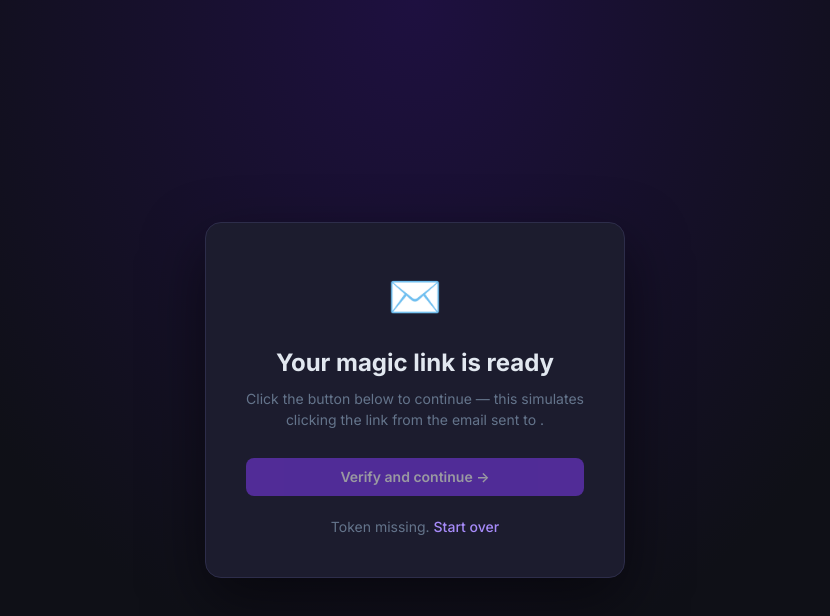
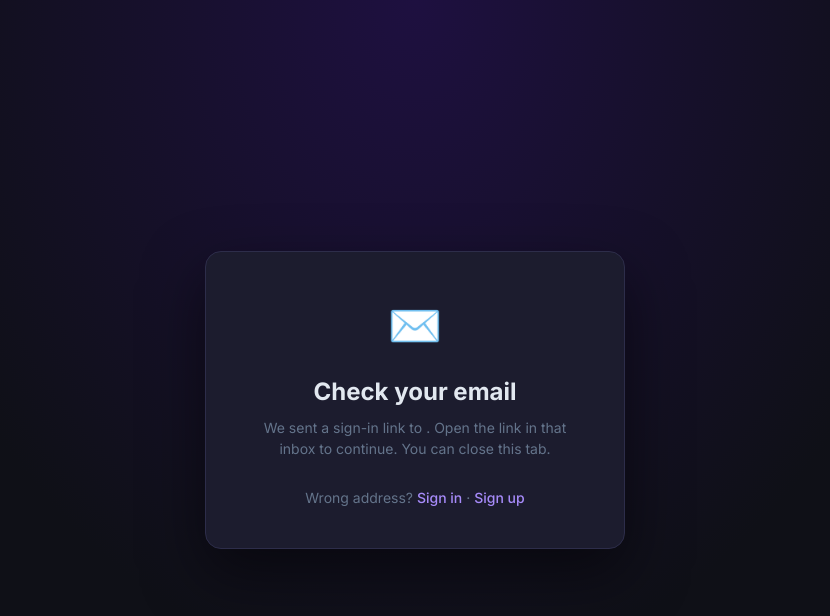
Before and after one commit to SrujanaPonduri/CS-3354.002---Team-1---Paymates-, a React (Vite) app in the folder paymates/frontend/: page /magic-link-sent in a window 1280 px wide. Shown: the top 616 px of the page, without its empty margins (225-1055 px from the left). Built offline with nearby package versions, Linux system fonts and the light colour scheme.

Commit message:
feat: enhance MagicLink flow with improved state handling and new route

```diff
--- a/paymates/frontend/src/App.jsx
+++ b/paymates/frontend/src/App.jsx
@@ -10,6 +10,7 @@ import RequireAuth from './components/RequireAuth.jsx';
 import SignUpPage from './pages/SignUpPage.jsx';
 import LoginPage from './pages/LoginPage.jsx';
 import MagicLinkSentPage from './pages/MagicLinkSentPage.jsx';
+import MagicLinkPage from './pages/MagicLinkPage.jsx';
 import AccountSetupPage from './pages/AccountSetupPage.jsx';
 import HomesPage from './pages/HomesPage.jsx';
 import CreateHomePage from './pages/CreateHomePage.jsx';
@@ -29,6 +30,7 @@ export default function App() {
       <Route path="/signup" element={<SignUpPage />} />
       <Route path="/login" element={<LoginPage />} />
       <Route path="/magic-link-sent" element={<MagicLinkSentPage />} />
+      <Route path="/magic-link" element={<MagicLinkPage />} />
       <Route path="/account-setup" element={<AccountSetupPage />} />
 
       {/* ── Protected routes (RequireAuth redirects to /login if no user) ── */}
--- a/paymates/frontend/src/pages/LoginPage.jsx
+++ b/paymates/frontend/src/pages/LoginPage.jsx
@@ -26,9 +26,9 @@ export default function LoginPage() {
       // If not found → 404.
       const res = await client.post('/auth/login', { email: email.trim() });
 
-      // Pass both token and the typed email to MagicLinkSentPage via
-      // location.state (not query params — keeps the URL clean).
-      navigate('/magic-link-sent', { state: { token: res.data.token, email } });
+      const nextState = { email: email.trim() };
+      if (res.data.token) nextState.token = res.data.token;
+      navigate('/magic-link-sent', { state: nextState });
     } catch (err) {
       if (err.response?.status === 404) {
         // Email not in DB — guide the user to sign up.
--- a/paymates/frontend/src/pages/MagicLinkSentPage.jsx
+++ b/paymates/frontend/src/pages/MagicLinkSentPage.jsx
@@ -4,9 +4,9 @@
 
 import React, { useState } from 'react';
 import { useLocation, useNavigate, Link } from 'react-router-dom';
-import client from '../api/client.js';
 import { useHome } from '../context/HomeContext.jsx';
 import ErrorBanner from '../components/ErrorBanner.jsx';
+import { verifyMagicLinkAndRoute } from '../auth/magicLinkVerify.js';
 
 export default function MagicLinkSentPage() {
   const { state }          = useLocation();
@@ -21,18 +21,7 @@ export default function MagicLinkSentPage() {
     setError('');
     setLoading(true);
     try {
-      const res = await client.get(`/auth/verify/${token}`);
-      const { email, user } = res.data;
-
-      if (user) {
-        // Returning user — account already fully set up (e.g. seeded demo users).
-        // Save them to context + localStorage and go straight to the app.
-        setCurrentUser(user);
-        navigate('/homes/home-demo/inventory');
-      } else {
-        // New user — still needs to complete profile setup.
-        navigate('/account-setup', { state: { token, email } });
-      }
+      await verifyMagicLinkAndRoute({ token, navigate, setCurrentUser });
     } catch (err) {
       if (err.response?.status === 401) {
         setError('This link has expired. Please start over.');
@@ -48,26 +37,43 @@ export default function MagicLinkSentPage() {
     <div className="auth-page">
       <div className="auth-card">
         <div className="auth-logo">✉️</div>
-        <h1 className="auth-title">Your magic link is ready</h1>
+        <h1 className="auth-title">
+          {token ? 'Your magic link is ready' : 'Check your email'}
+        </h1>
         <p className="auth-subtitle">
-          Click the button below to continue — this simulates clicking the link
-          from the email sent to <strong style={{ color: '#a78bfa' }}>{state?.email}</strong>.
+          {token ? (
+            <>
+              Click the button below to continue — this simulates the emailed link for{' '}
+              <strong style={{ color: '#a78bfa' }}>{state?.email}</strong>
+              {' '}(dev mode when the API returns a token).
+            </>
+          ) : (
+            <>
+              We sent a sign-in link to{' '}
+              <strong style={{ color: '#a78bfa' }}>{state?.email}</strong>.
+              {' '}Open the link in that inbox to continue. You can close this tab.
+            </>
+          )}
         </p>
 
         <ErrorBanner message={error} onDismiss={() => setError('')} />
 
+        {token && (
           <button
             className="btn btn-primary btn-full"
             onClick={handleVerify}
-          disabled={loading || !token}
+            disabled={loading}
           >
             {loading ? 'Verifying…' : 'Verify and continue →'}
           </button>
+        )}
 
         {!token && (
           <p className="auth-footer">
-            Token missing.{' '}
-            <Link to="/login" className="auth-link">Start over</Link>
+            Wrong address?{' '}
+            <Link to="/login" className="auth-link">Sign in</Link>
+            {' · '}
+            <Link to="/signup" className="auth-link">Sign up</Link>
           </p>
         )}
       </div>
--- a/paymates/frontend/src/pages/SignUpPage.jsx
+++ b/paymates/frontend/src/pages/SignUpPage.jsx
@@ -4,9 +4,8 @@
 //
 // Flow:
 //   1. User enters email → POST /api/auth/signup
-//   2. Backend returns a one-time magic-link token (simulates email delivery).
-//   3. Frontend navigates to MagicLinkSentPage, passing { token, email }
-//      via React Router's location.state so no URL query params are exposed.
+//   2. Backend sends a magic-link email (and may return token in dev if configured).
+//   3. Frontend navigates to MagicLinkSentPage with { email } and optional { token }.
 //
 // Error handling:
 //   409 → email already registered (prompt to log in instead)
@@ -39,9 +38,9 @@ export default function SignUpPage() {
       // response body so the grader can see the full flow without an email server.
       const res = await client.post('/auth/signup', { email: email.trim() });
 
-      // Navigate to the simulated "inbox" page.  The token travels via
-      // location.state (not the URL) so it is not bookmarkable or shareable.
-      navigate('/magic-link-sent', { state: { token: res.data.token, email } });
+      const nextState = { email: email.trim() };
+      if (res.data.token) nextState.token = res.data.token;
+      navigate('/magic-link-sent', { state: nextState });
     } catch (err) {
       if (err.response?.status === 409) {
         // Email already in the DB — guide the user to log in instead.
```
Lines whose indentation alone changed are shown as unchanged.
